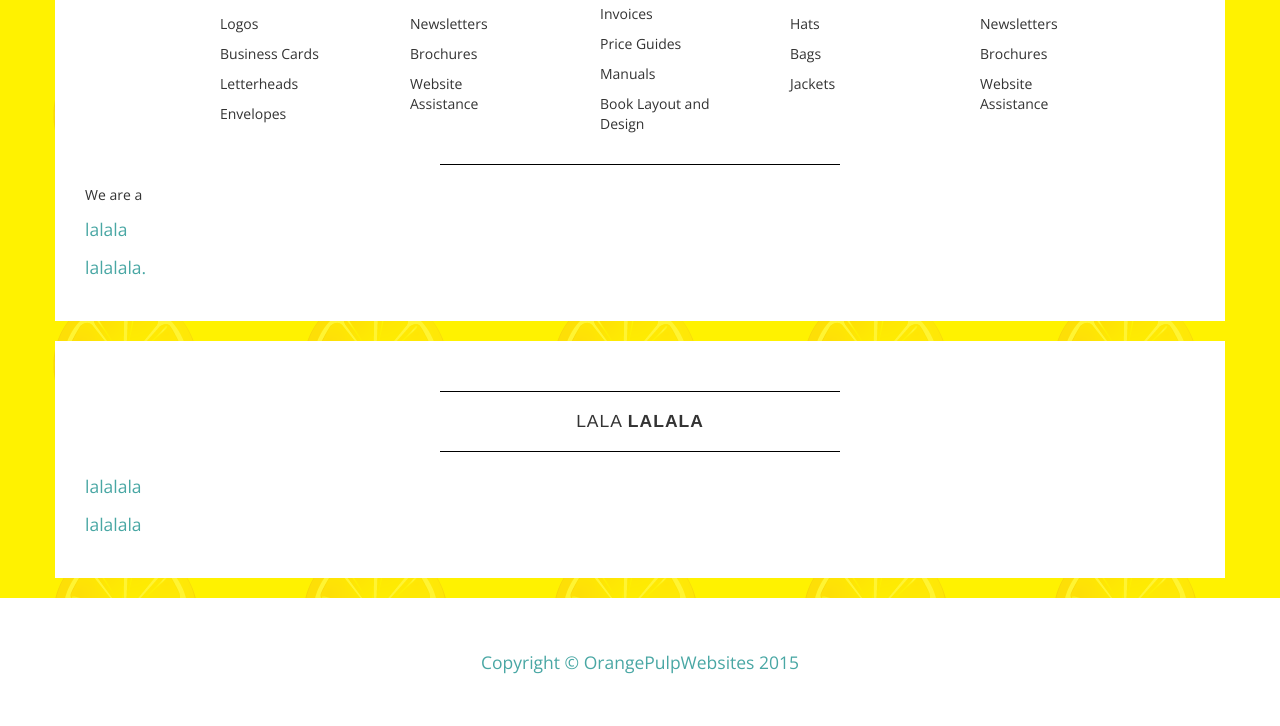
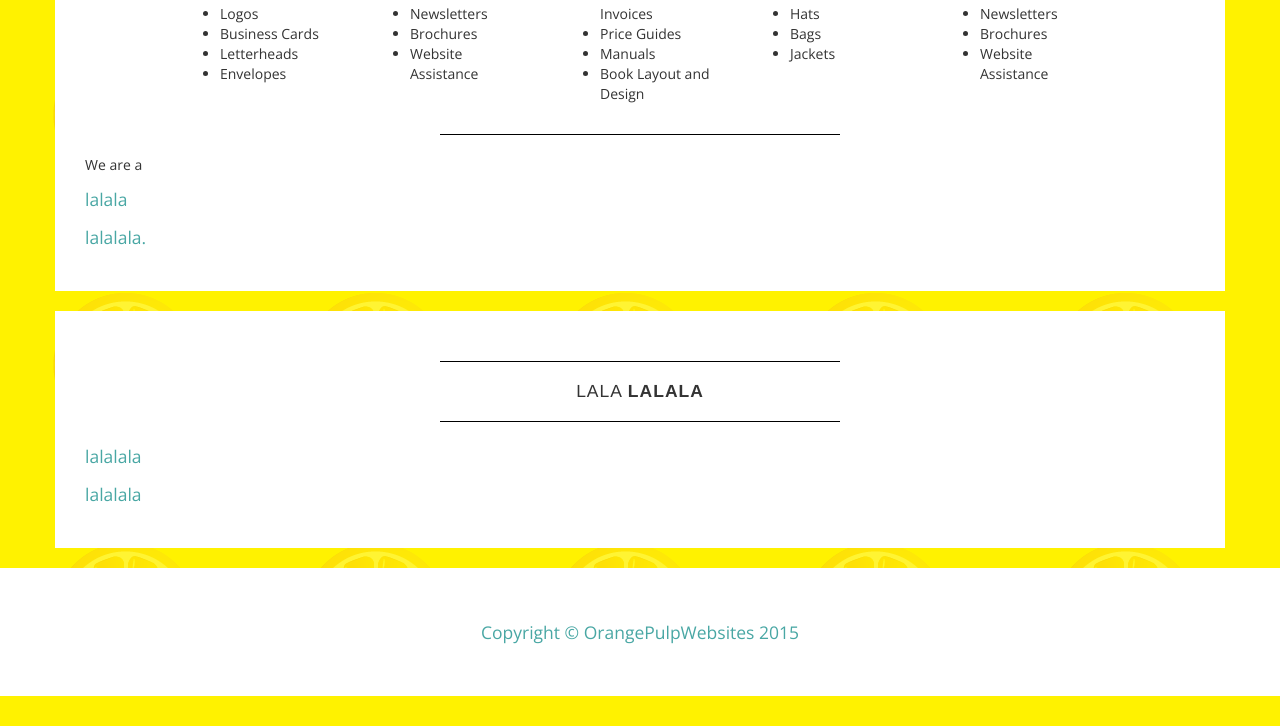
Before and after one commit to heathskier/Orange-Pulp, a plain HTML site: page index.html in a window 1280 px wide. Shown: the part 1510-2236 px from the top of the page. After the commit the page ends 2206 px from the top, so only its background shows below. Drawn offline with nearby package versions, Linux system fonts and the light colour scheme.

Commit message:
startpage

```diff
--- a/index.html
+++ b/index.html
@@ -143,45 +143,55 @@ you.</strong>
 
             </div>
             <div class="col-sm-2">
-             		   <h2>Branding</h2>
-             			   <img class="img-circle img-responsive img-center" src="img/BrandingOrange.png" alt="">
-                	<ul>Make a Name</ul>
-               		<ul>Logos</ul>
-                	<ul>Business Cards</ul>
-                	<ul>Letterheads</ul>
-               	 	<ul>Envelopes</ul>
-            </div>
+             	<h2>&nbspBranding</h2>
+             	<img class="img-circle img-responsive img-center" src="img/BrandingOrange.png" alt="">
+                	<ul>
+                		<li>Make a Name</li>
+               			<li>Logos</li>
+                		<li>Business Cards</li>
+                		<li>Letterheads</li>
+               	 		<li>Envelopes</li>
+               	 	</ul>
+            	</div>
             <div class="col-sm-2">
                 <h2>Marketing</h2>
                 <img class="img-circle img-responsive img-center" src="img/MarketingOrange.png" alt="">
-                	<ul>Fliers and Ads</ul>
-                	<ul>Newsletters</ul>
-                	<ul>Brochures</ul>
-               	 	<ul>Website Assistance</ul>
-            </div>
+                	<ul>
+                		<li>Fliers and Ads</li>
+                		<li>Newsletters</li>
+                		<li>Brochures</li>
+               	 		<li>Website Assistance</li>
+               	 	</ul>
+            	</div>
             <div class="col-sm-2">
                 <h2>Documents</h2>
                 <img class="img-circle img-responsive i mg-center" src="img/DocumentsOrange.png" alt="">
-                	<ul>Forms and Invoices</ul>
-                	<ul>Price Guides</ul>
-                	<ul>Manuals</ul>
-               	 	<ul>Book Layout and Design</ul>
-            </div>
+                	<ul>
+                		<li>Forms and Invoices</li>
+                		<li>Price Guides</li>
+                		<li>Manuals</li>
+               	 		<li>Book Layout and Design</li>
+               	 	</ul>
+            	</div>
             <div class="col-sm-2">
-                <h2>Apparel</h2>
+                <h2>&nbsp&nbspApparel</h2>
                 <img class="img-circle img-responsive img-center" src="img/ApparelOrange.png" alt="">
-                	<ul>Teeshirts</ul>
-                	<ul>Hats</ul>
-                	<ul>Bags</ul>
-               	 	<ul>Jackets</ul>
-            </div>
+                	<ul>
+	                	<li>Teeshirts</li>
+    	            	<li>Hats</li>
+        	        	<li>Bags</li>
+            	   	 	<li>Jackets</li>
+            		</ul>
+            	</div>
             <div class="col-sm-2">
-                <h2>Graphics</h2>
+                <h2>&nbspGraphics</h2>
                 <img class="img-circle img-responsive img-center" src="img/CompleteOrange.png" alt="">
-                	<ul>Fliers and Ads</ul>
-                	<ul>Newsletters</ul>
-                	<ul>Brochures</ul>
-               	 	<ul>Website Assistance</ul>
+                	<ul>
+                		<li>Fliers and Ads</li>
+	                	<li>Newsletters</li>
+    	            	<li>Brochures</li>
+        	       	 	<li>Website Assistance</li>
+        	       	 </ul>
             </div>
             <div class="col-sm-1">
 
```
Also changed, not shown: start.html (+8 -6 lines).
